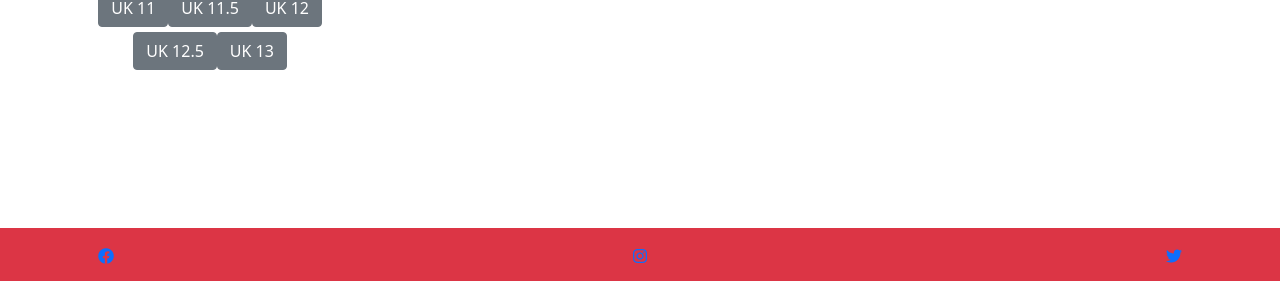
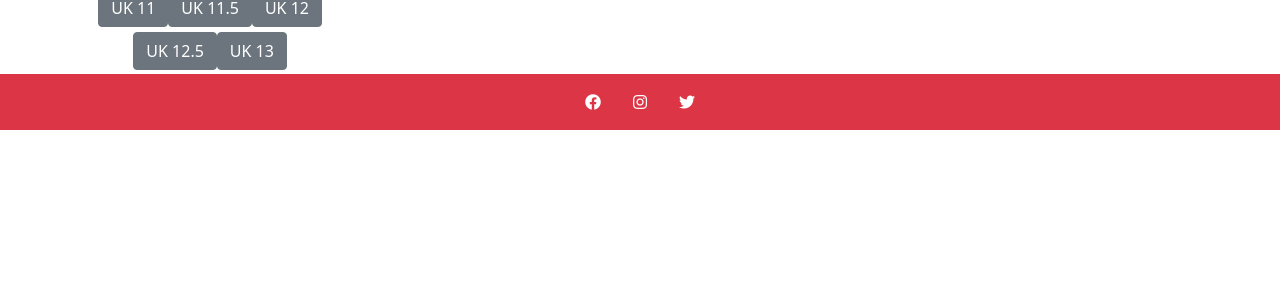
Before and after one commit to inetabliu/and-django-app, a React (Create React App) app in the folder client/: page / in a window 1280 px wide. Shown: the part 516-797 px from the top of the page. Built offline with nearby package versions, Linux system fonts and the light colour scheme; no server answers.

Commit message:
Remove fixed footer

```diff
--- a/client/src/Footer.js
+++ b/client/src/Footer.js
@@ -7,11 +7,11 @@ const Footer = () => {
 
 
   return (
-    <Navbar collapseOnSelect fixed="bottom" expand="lg" bg="danger" variant="dark">
-      <Container >
-        <Nav.Link href="/"><i className="fab fa-facebook"></i></Nav.Link>
-        <Nav.Link href="/"><i className="fab fa-instagram"></i></Nav.Link>
-        <Nav.Link href="/"><i className="fab fa-twitter"></i></Nav.Link>
+    <Navbar collapseOnSelect expand="lg" bg="danger" variant="dark">
+      <Container className="justify-content-center" >
+        <Nav.Link style={{ color: '#fff' }} href="/"><i className="fab fa-facebook"></i></Nav.Link>
+        <Nav.Link style={{ color: '#fff' }} href="/"><i className="fab fa-instagram"></i></Nav.Link>
+        <Nav.Link style={{ color: '#fff' }} href="/"><i className="fab fa-twitter"></i></Nav.Link>
       </Container>
     </Navbar>
   )
```
